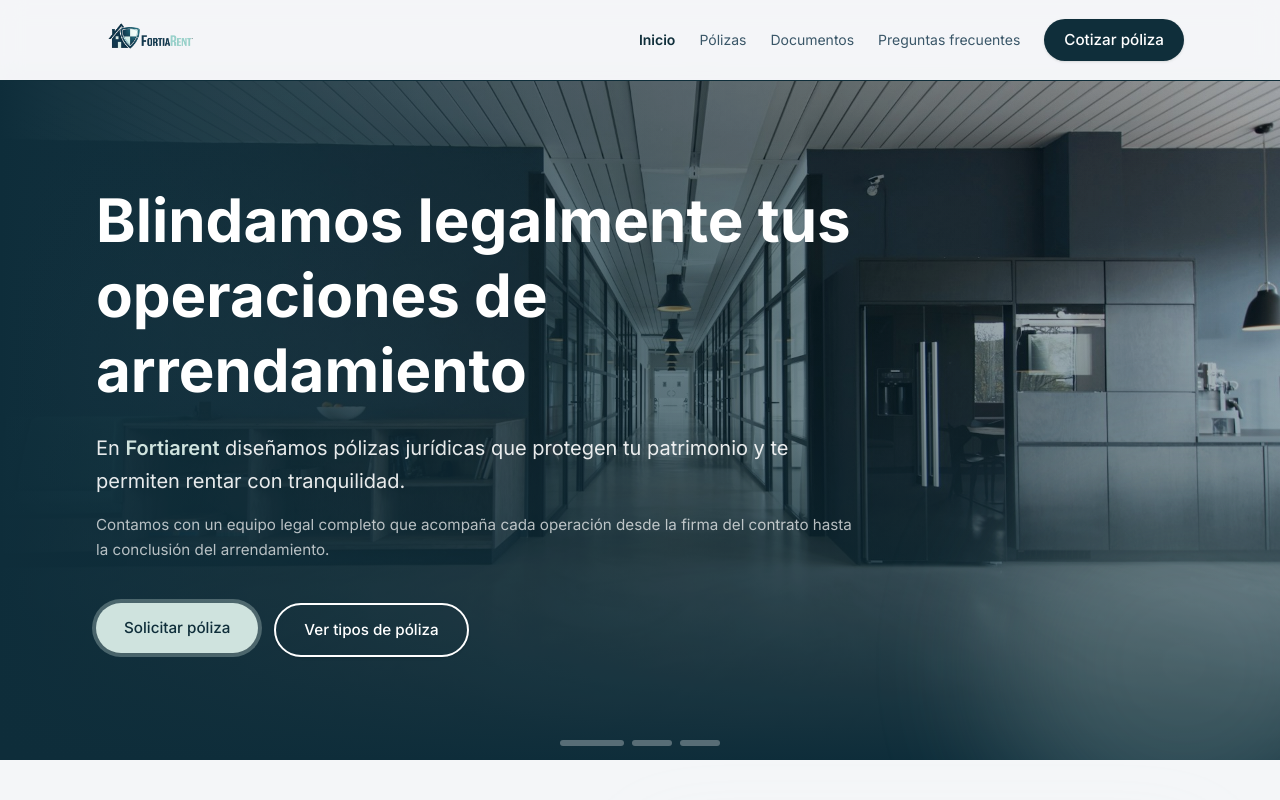
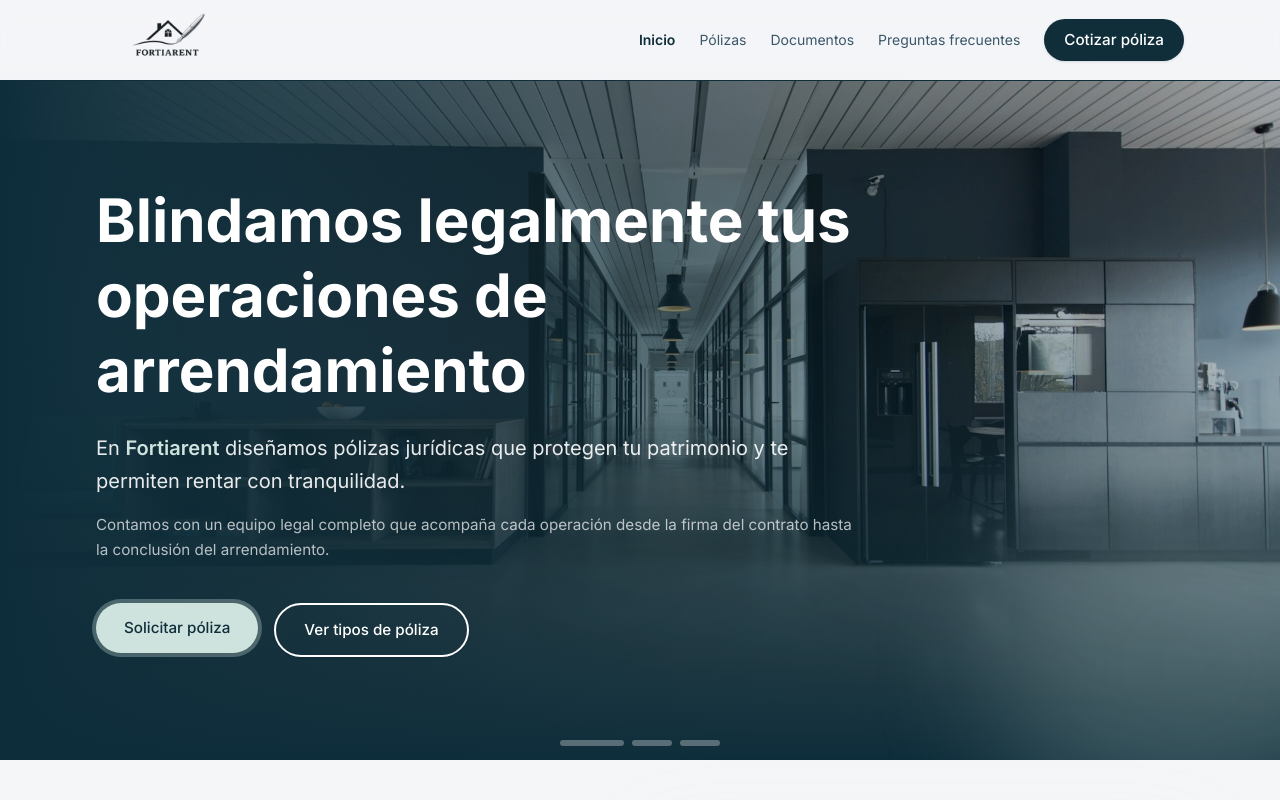
Before and after one commit to santyazuara/FortiaRent, a Next.js app: page / in a window 1280 px wide. Shown: the top 800 px of the page. Built offline with nearby package versions, Linux system fonts and the light colour scheme.

Commit message:
Update logo dimensions in Navbar and Footer for the new logo

```diff
--- a/src/components/layout/Footer.tsx
+++ b/src/components/layout/Footer.tsx
@@ -27,9 +27,9 @@ export default function Footer() {
               <Image
                 src={media.logo}
                 alt="FortiaRent"
-                width={480}
-                height={130}
-                className="h-32 w-auto object-contain"
+                width={400}
+                height={100}
+                className="h-24 w-auto object-contain"
               />
             </Link>
           </motion.div>
--- a/src/components/layout/Navbar.tsx
+++ b/src/components/layout/Navbar.tsx
@@ -36,9 +36,9 @@ export default function Navbar() {
               <Image
                 src={media.logo}
                 alt="FortiaRent"
-                width={360}
-                height={72}
-                className="h-18 w-auto object-contain"
+                width={400}
+                height={100}
+                className="h-24 w-auto object-contain"
                 priority
               />
             </Link>
```
Also changed, not shown: public/images/stock/logo.png.
